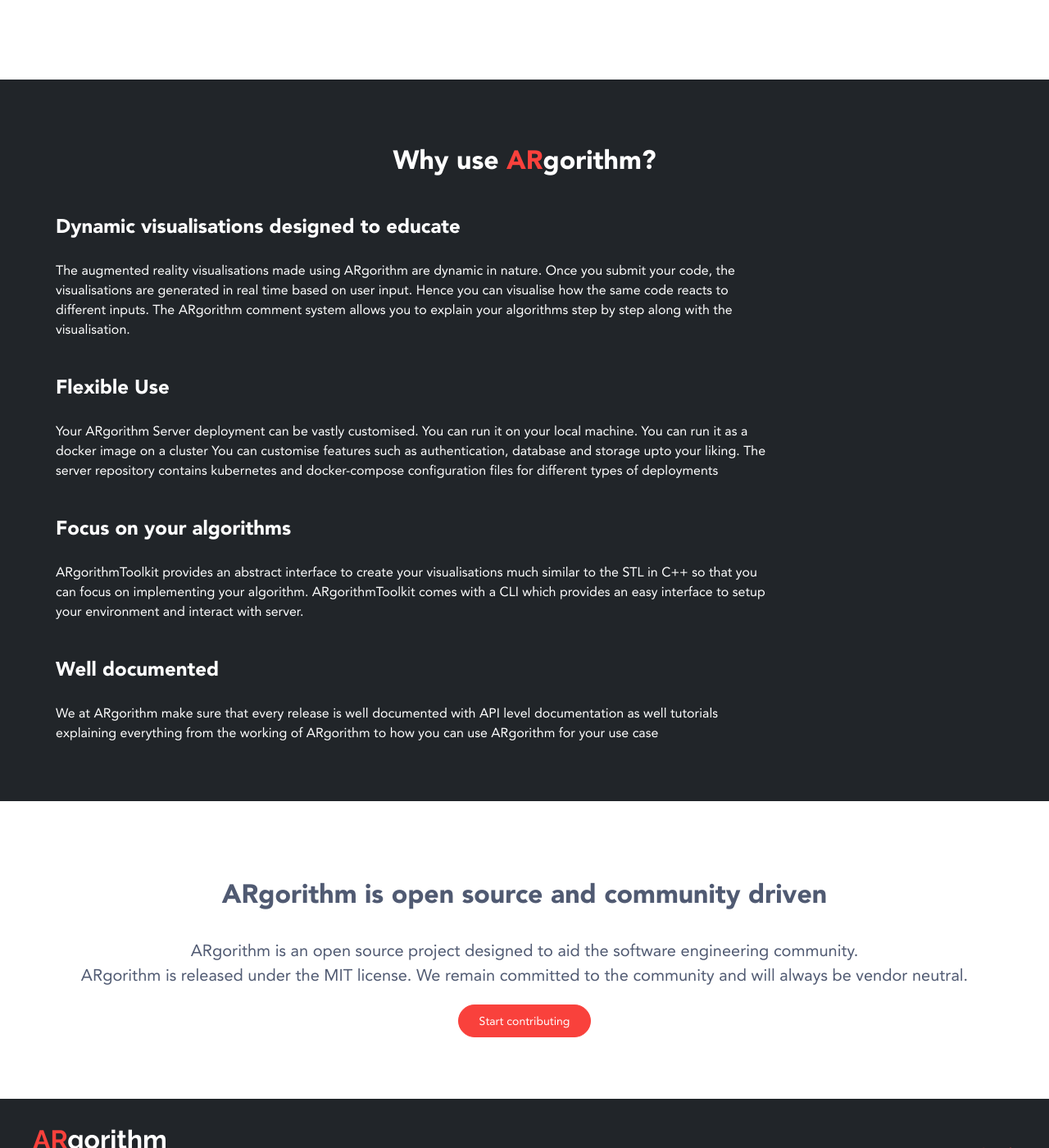
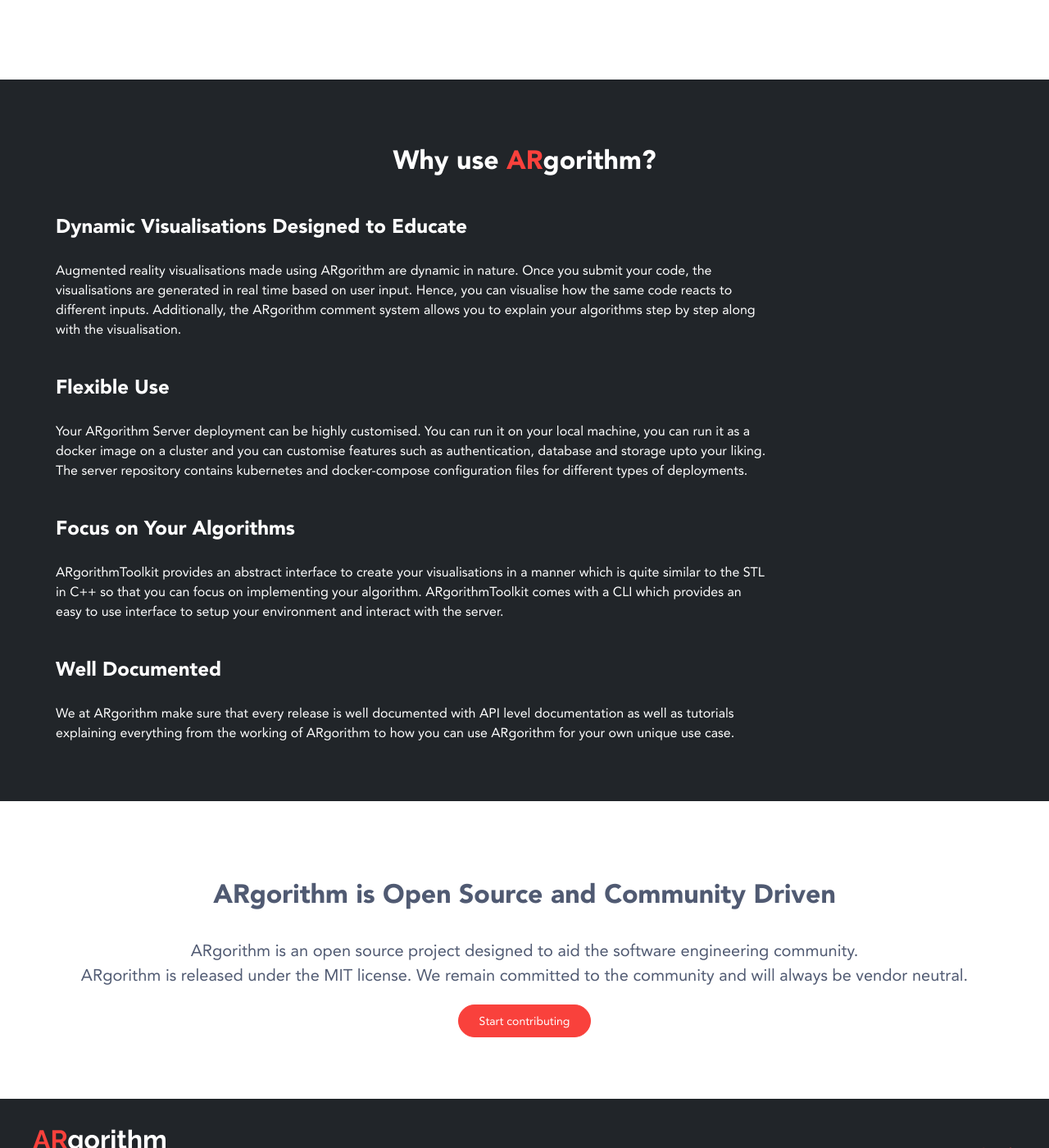
Before and after one commit to ARgorithm/argorithm.github.io, a Jekyll site: the page built from index.html, in a window 1280 px wide and 1400 px high, scrolled down 1476 px. Shown: the whole window at 82% size. Built offline with Jekyll 4.4.1, drawn with Linux system fonts in a browser that asks for light colours; some of the changed text lies outside the part shown.

Commit message:
Update index.html

```diff
--- a/index.html
+++ b/index.html
@@ -9,7 +9,7 @@
       <div class="grid">
         <div class="col-5_md-12 main">
           <div>
-            <h1>Visualise your data structures in augmented reality</h1>
+            <h1>Visualise Your Data Structures in Augmented Reality</h1>
             <p>
               ARgorithm is an open source technology designed for creating visualisations of data structures and algorithms in augmented reality.
             </p>
@@ -45,7 +45,7 @@
             alt="ARgorithm objects" />
         </div>
         <div class="col-6_md-12">
-          <h2>Improving the standards of software engineering education</h2>
+          <h2>Improving the Standards of Software Engineering Education</h2>
           <p>
             Augmented reality is the future of visual aids and is slowly but surely creeping its way into
             the education industry, most notably in the medical education sector.
@@ -65,30 +65,30 @@
     <div class="grid">
       <div class="blueprint-items col-10_md-12 grid">
         <div class="blueprint-item col-11_xs-10">
-          <h3>Dynamic visualisations designed to educate</h3>
-          <p>The augmented reality visualisations made using ARgorithm are dynamic in nature. Once you submit your code, the visualisations
-            are generated in real time based on user input. Hence you can visualise how the same code reacts to different inputs. The
+          <h3>Dynamic Visualisations Designed to Educate</h3>
+          <p>Augmented reality visualisations made using ARgorithm are dynamic in nature. Once you submit your code, the visualisations
+            are generated in real time based on user input. Hence, you can visualise how the same code reacts to different inputs. Additionally, the
             ARgorithm comment system allows you to explain your algorithms step by step along with the visualisation.
           </p>
         </div>
         <div class="blueprint-item col-11_xs-10">
           <h3>Flexible Use</h3>
-          <p>Your ARgorithm Server deployment can be vastly customised. You can run it on your local machine. You can run it as a docker image on a cluster
-            You can customise features such as authentication, database and storage upto your liking.
-            The server repository contains kubernetes and docker-compose configuration files for different types of deployments
+          <p>Your ARgorithm Server deployment can be highly customised. You can run it on your local machine, you can run it as a docker image on a cluster and
+            you can customise features such as authentication, database and storage upto your liking.
+            The server repository contains kubernetes and docker-compose configuration files for different types of deployments.
           </p>
         </div>
         <div class="blueprint-item col-11_xs-10">
-          <h3>Focus on your algorithms</h3>
-          <p>ARgorithmToolkit provides an abstract interface to create your visualisations much similar to the STL in C++
-            so that you can focus on implementing your algorithm. ARgorithmToolkit comes with a CLI which provides an easy interface
-            to setup your environment and interact with server.
+          <h3>Focus on Your Algorithms</h3>
+          <p>ARgorithmToolkit provides an abstract interface to create your visualisations in a manner which is quite similar to the STL in C++
+            so that you can focus on implementing your algorithm. ARgorithmToolkit comes with a CLI which provides an easy to use interface
+            to setup your environment and interact with the server.
           </p>
         </div>
         <div class="blueprint-item col-11_xs-10">
-          <h3>Well documented</h3>
-          <p>We at ARgorithm make sure that every release is well documented with API level documentation as well tutorials explaining
-            everything from the working of ARgorithm to how you can use ARgorithm for your use case
+          <h3>Well Documented</h3>
+          <p>We at ARgorithm make sure that every release is well documented with API level documentation as well as tutorials explaining
+            everything from the working of ARgorithm to how you can use ARgorithm for your own unique use case.
           </p>
         </div>
 
@@ -100,7 +100,7 @@
     <div>
       <div class="grid">
         <div class="col-12">
-          <h2>ARgorithm is open source and community driven</h2>
+          <h2>ARgorithm is Open Source and Community Driven</h2>
           <p>ARgorithm is an open source project designed to aid the software engineering community.
             <br>ARgorithm is released under the MIT license.
             We remain committed to the community and will always be vendor neutral.</p>
```
